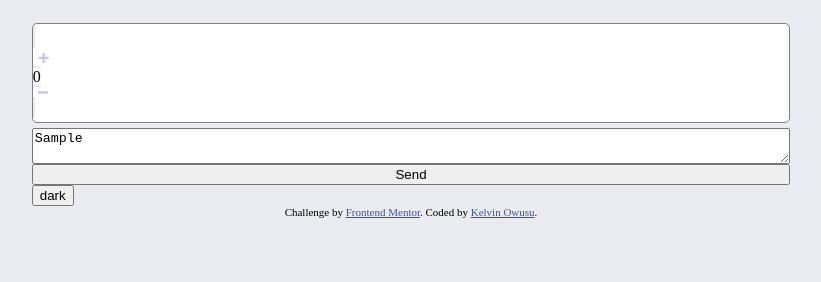
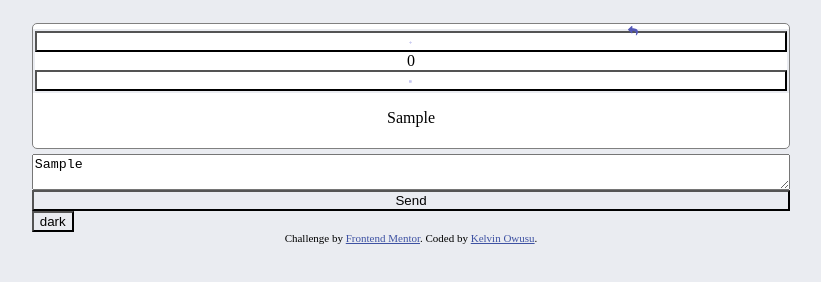
Before and after one commit to koreck281/Interactive-Comments-Projects, a plain HTML site: page interactive-comments-section-main/index.html in a window 1280 px wide. Both pictures are taken after typing "Sample" into the empty fields and a click on the button "Send". Shown: the whole page, without its empty margins (229-1050 px from the left). Drawn offline with Linux system fonts and the light colour scheme.

Commit message:
reps button

```diff
--- a/interactive-comments-section-main/script.js
+++ b/interactive-comments-section-main/script.js
@@ -8,12 +8,11 @@ function addComments(){
     let counter = 0
     val = document.getElementById("textbox").value
     console.log(val)
-    comments_section.innerHTML += "<div class='comment'>"+ "<div id='votes'>" +
-    "<img src='http://localhost:8000/images/icon-plus.svg' class='vote'>" + counter+
-    "<img src='http://localhost:8000/images/icon-minus.svg'class='vote'>" + "</div>"
-     "<p>"+ val +"<p/>" + "<img src='http://localhost:8000/images/icon-reply.svg'>" + "</div>"
+    comments_section.innerHTML += "<div class='comment'><div id='votes'>" +
+    "<button><img src='http://localhost:8000/images/icon-plus.svg' class='vote'></button>" + counter +
+    "<button><img src='http://localhost:8000/images/icon-minus.svg'class='vote'></button></div>"+
+     "<p>"+ val +"<p/>" + "<button id='reps'><img src='http://localhost:8000/images/icon-reply.svg' ></button></div>"
 
-    val.reset();
 }
 
 
--- a/interactive-comments-section-main/stylesheet.css
+++ b/interactive-comments-section-main/stylesheet.css
@@ -35,21 +35,44 @@ margin-top: 5px;
 margin-bottom: 5px;
 padding-top: 5px;
 padding-bottom: 5px;
+text-align: center;
+position: relative;
 background-color: hsl(0, 0%, 100%);
 border-radius: 5px;
 
 }
+
+img{
+    background-color: transparent;
+    width: 10px;
+    height: 10px;
+    padding: 0;
+    margin:0;
+}
+button{
+    background-color: transparent;
+}
 .vote{
-    display: block;
-    margin: 5px;
+    margin: 2px;
+    width: 3px;
+    height: 3px;
 }
-
+#reps{
+    position: absolute;
+    top: 0;
+    right: 20%;
+    background-color: transparent;
+    padding: 0;
+    margin: 0;
+    border: none;
+}
 .vote:hover{
     color: hsl(212, 24%, 26%);
 }
 
 #votes{
     border: 2px solid  hsl(223, 19%, 93%);
-    display: inline;
+    display: flex;
+    flex-direction: column;
 
 }
```
